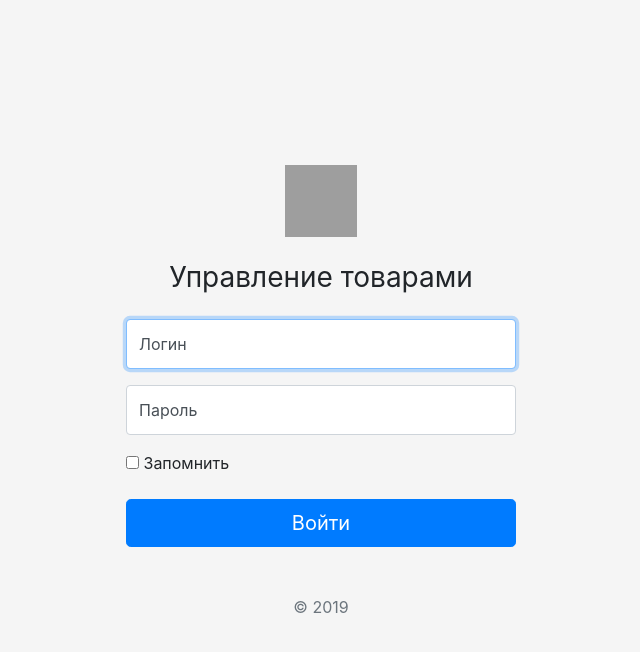
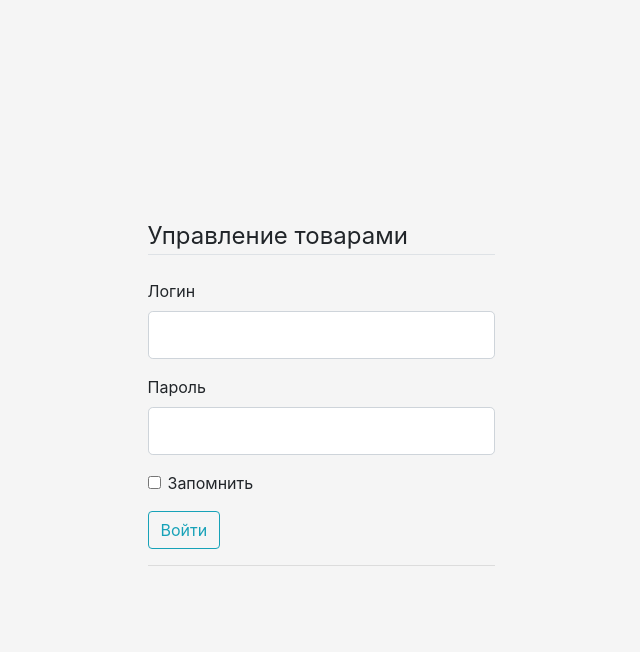
Before and after one commit to digisol-agency/bari_admin, a Flask app: page /login in a window 1280 px wide. Shown: the top 652 px of the page, without its empty margins (319-959 px from the left). Run offline with Flask 2, Linux system fonts and the light colour scheme; some libraries are stand-ins or nearby versions; grey boxes are pictures that could not be loaded.

Commit message:
login process

```diff
--- a/app.py
+++ b/app.py
@@ -1,15 +1,86 @@
 from flask import Flask, render_template, url_for, flash, redirect, abort
-
+from flask_sqlalchemy import SQLAlchemy
+from flask_login import LoginManager, UserMixin, login_user, \
+                        login_required, current_user, logout_user
+from flask_wtf import FlaskForm
+from wtforms import StringField, PasswordField, SubmitField, BooleanField
+from wtforms.validators import DataRequired, Email
 
 app = Flask(__name__)
 
+# DB stuff
+###################################################################
+app.config['SQLALCHEMY_DATABASE_URI'] = 'sqlite:///users.db'
+app.config['SECRET_KEY'] = '5up3r pas5'
+db = SQLAlchemy(app)
+login_manager = LoginManager()
+login_manager.init_app(app)
+
+class User(UserMixin, db.Model):
+    id = db.Column(db.Integer, primary_key=True)
+    username = db.Column(db.String(30), unique=True)
+    password = db.Column(db.String)
+
+
+# login stuff
+###################################################################
+class LoginForm(FlaskForm):
+    username = StringField('Логин',
+                        validators=[DataRequired()])
+    password = PasswordField('Пароль', validators=[DataRequired()])
+    remember = BooleanField('Запомнить')
+    submit = SubmitField('Войти')
+
+
+
+
+@login_manager.user_loader
+def load_user(user_id):
+    return User.query.get(int(user_id))
+
+
 @app.route('/')
-def hello_world():
-    return render_template("main.html")
+# @login_required
+def index():
+    if current_user.is_authenticated:
+        return render_template("main.html")
+    else:
+        return redirect(url_for("login"))
 
-@app.route('/login')
+
+@app.route('/login', methods=['GET', 'POST'])
 def login():
+    # how many times user tried to login
+    if current_user.is_authenticated:
+        return redirect(url_for('index'))
+    else:
+        form = LoginForm()
+        if form.validate_on_submit():
+            user = User.query.filter_by(username=form.username.data.lower()).first()
+            if user and user.password == form.password.data:
+                login_user(user, remember=form.remember.data)
+                print(str(user) + ' logged in', 'green')
+                return redirect(url_for('index'))
+            else:
+                flash('Неправильный login или пароль!', 'danger')
+                return redirect(url_for('login'))
+    return render_template('login.html', form=form)
+
+
+
+
+
+
+    user = User.query.filter_by(username="admin").first()
+    login_user(user)
     return render_template("login.html")
+
+@app.route('/logout')
+def logout():
+    logout_user()
+    return "user loged out"
+
+
 
 if __name__ == "__main__":
 	app.run(debug=True)
--- a/templates/login.html
+++ b/templates/login.html
@@ -20,29 +20,45 @@
   </head>
 
   <body>
-    <form class="form-signin">
-      <div class="text-center mb-4">
-        <img class="mb-4" src="https://getbootstrap.com/docs/4.0/assets/brand/bootstrap-solid.svg" alt="" width="72" height="72">
-        <h1 class="h3 mb-3 font-weight-normal">Управление товарами</h1>
-      </div>
-
-      <div class="form-label-group">
-        <input type="email" id="inputEmail" class="form-control" placeholder="Email address" required autofocus>
-        <label for="inputEmail">Логин</label>
-      </div>
-
-      <div class="form-label-group">
-        <input type="password" id="inputPassword" class="form-control" placeholder="Password" required>
-        <label for="inputPassword">Пароль</label>
-      </div>
-
-      <div class="checkbox mb-3">
-        <label>
-          <input type="checkbox" value="remember-me"> Запомнить
-        </label>
-      </div>
-      <button class="btn btn-lg btn-primary btn-block" type="submit">Войти</button>
-      <p class="mt-5 mb-3 text-muted text-center">&copy; 2019</p>
-    </form>
+      <form method="POST" action="">
+          {{ form.hidden_tag() }}
+          <fieldset class="form-group">
+              <legend class="border-bottom mb-4">Управление товарами</legend>
+              <div class="form-group">
+                  {{ form.username.label(class="form-control-label") }}
+                  {% if form.username.errors %}
+                      {{ form.username(class="form-control form-control-lg is-invalid") }}
+                      <div class="invalid-feedback">
+                          {% for error in form.username.errors %}
+                              <span>{{ error }}</span>
+                          {% endfor %}
+                      </div>
+                  {% else %}
+                      {{ form.username(class="form-control form-control-lg") }}
+                  {% endif %}
+              </div>
+              <div class="form-group">
+                  {{ form.password.label(class="form-control-label") }}
+                  {% if form.password.errors %}
+                      {{ form.password(class="form-control form-control-lg is-invalid") }}
+                      <div class="invalid-feedback">
+                          {% for error in form.password.errors %}
+                              <span>{{ error }}</span>
+                          {% endfor %}
+                      </div>
+                  {% else %}
+                      {{ form.password(class="form-control form-control-lg") }}
+                  {% endif %}
+              </div>
+              <div class="form-check">
+                  {{ form.remember(class="form-check-input") }}
+                  {{ form.remember.label(class="form-check-label") }}
+              </div>
+          </fieldset>
+          <div class="form-group">
+              {{ form.submit(class="btn btn-outline-info") }}
+          </div>
+      <hr>
+      </form>
   </body>
 </html>
```
Also changed, not shown: templates/login.1.html (added, +48 -0 lines), users.db (added), 1 other file.
